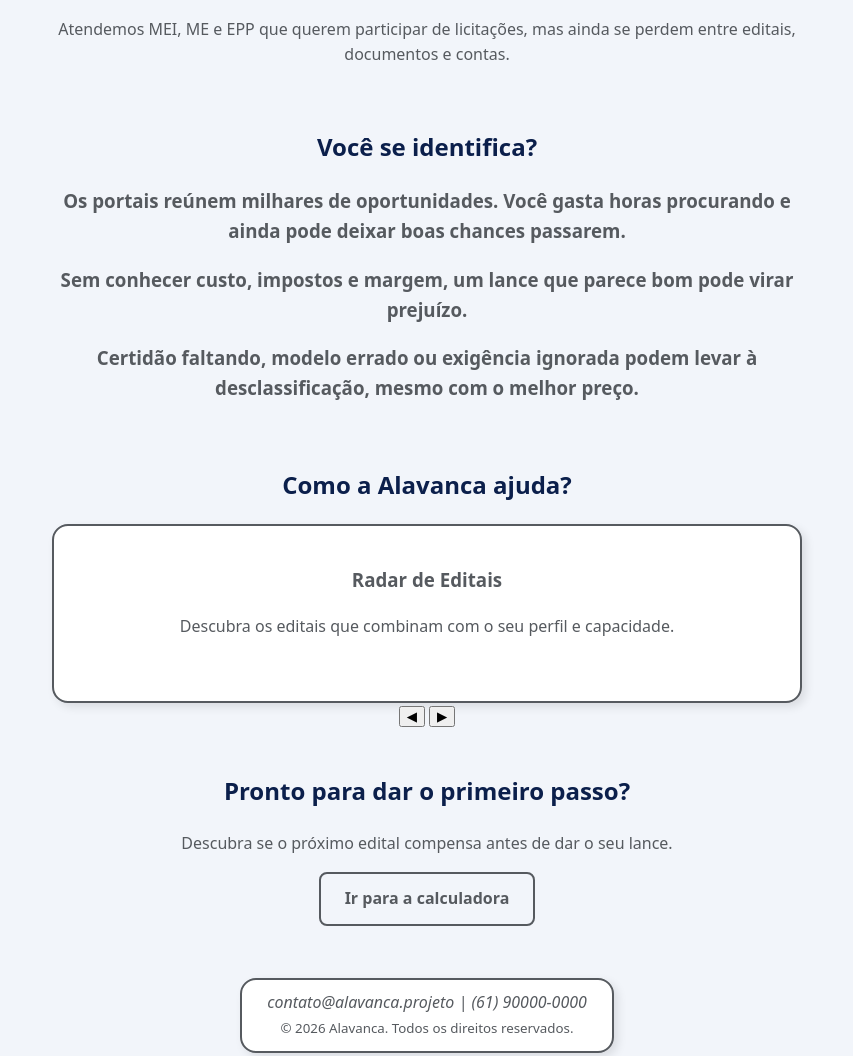
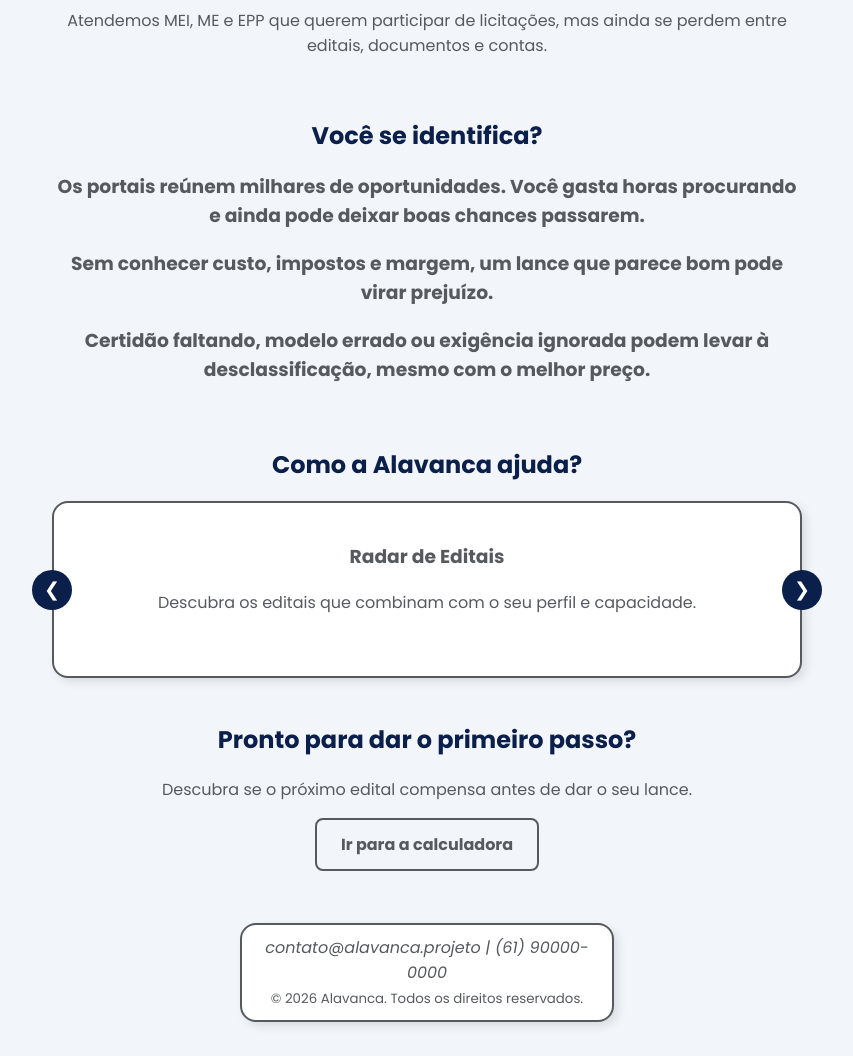
Before and after one commit to gaohears/java_senai, a plain HTML site: page Atividade HTML, CSS e JS/Projeto_Alavanca/index.html in a window 1280 px wide. Shown: the part 420-1476 px from the top of the page, without its empty margins (213-1066 px from the left). Drawn offline with Linux system fonts and the light colour scheme.

Commit message:
Aprimora botão do carrossel e substitui fonte

```diff
--- a/Atividade HTML, CSS e JS/Projeto_Alavanca/index.html
+++ b/Atividade HTML, CSS e JS/Projeto_Alavanca/index.html
@@ -5,6 +5,9 @@
     <meta name="viewport" content="width=device-width, initial-scale=1.0">
     <link rel="icon" href="alavanca_favicon.svg" type="image/svg+xml">
     <title>Alavanca Licitações</title>
+    <link rel="preconnect" href="https://fonts.googleapis.com">
+    <link rel="preconnect" href="https://fonts.gstatic.com" crossorigin>
+    <link href="https://fonts.googleapis.com/css2?family=Poppins:ital,wght@0,100;0,200;0,300;0,400;0,500;0,600;0,700;0,800;0,900;1,100;1,200;1,300;1,400;1,500;1,600;1,700;1,800;1,900&display=swap" rel="stylesheet">
     <link rel="stylesheet" href="style.css">
 </head>
 <body>
@@ -47,6 +50,7 @@
         </section>
         <section>
             <h2>Como a Alavanca ajuda?</h2>
+            <div class="area-carrossel">
                 <div class="carrossel">
                     <div class="faixa">
                         <article class="slide"><h3>Radar de Editais</h3><p>Descubra os editais que combinam com o seu perfil e capacidade.</p></article>
@@ -56,8 +60,9 @@
                         <article class="slide"><h3>Análise de Propostas</h3><p>Confira a documentação da proposta vencedora e encontre falhas que abrem espaço para recursos.</p></article>
                     </div>
                 </div>
-            <button type="button" onclick="slideAnterior()" aria-label="Slide anterior">◀</button>
-            <button type="button" onclick="slideSeguinte()" aria-label="Slide seguinte">▶</button>
+                <button type="button" onclick="slideAnterior()" aria-label="Slide anterior" class="seta seta-esquerda"> ❮</button>
+                <button type="button" onclick="slideSeguinte()" aria-label="Slide seguinte" class="seta seta-direita">❯</button>
+            </div>
         </section>
         <section>
             <h2>Pronto para dar o primeiro passo?</h2>
--- a/Atividade HTML, CSS e JS/Projeto_Alavanca/style.css
+++ b/Atividade HTML, CSS e JS/Projeto_Alavanca/style.css
@@ -6,8 +6,7 @@
 body {
     background-color: var(--fundo-claro);
     color: #565a5f;
-    font-family: system-ui, -apple-system, BlinkMacSystemFont, 'Segoe UI', Roboto, Oxygen, Ubuntu, Cantarell, 'Open Sans', 'Helvetica Neue', sans-serif;
-    line-height: 1.6;
+    font-family: 'Poppins', sans-serif;
 }
 header {
     display: flex;
@@ -24,6 +23,10 @@ header {
 }
 h1, h2{
     color: var(--azul);
+    font-family: 'Poppins', sans-serif;
+}
+h3 {
+    font-family: 'Poppins', sans-serif;
 }
 nav a:hover {
     color: var(--laranja);
@@ -171,6 +174,9 @@ footer {
     box-shadow: 4px 4px 10px rgba(0, 0, 0, 0.1);
     background-color: white;
 }
+.area-carrossel {
+    position: relative;
+}
 .faixa {
     display: flex;
     transition: transform 0.5s ease-in-out;
@@ -181,3 +187,27 @@ footer {
     padding: 20px;
     text-align: center;
 }
+.seta {
+    width: 40px;
+    height: 40px;
+    border-radius: 50%;
+    background-color: var(--azul);
+    color: white;
+    border: none;
+    font-size: 1.2rem;
+    cursor: pointer;
+    transition: background-color 0.3s;
+    position: absolute;
+    top: 50%;
+    transform: translateY(-50%);
+    z-index: 5;
+}
+.seta:hover {
+    background-color: var(--laranja);
+}
+.seta-esquerda {
+    left: -20px;
+}
+.seta-direita {
+    right: -20px;
+}
```
Also changed, not shown: Atividade HTML, CSS e JS/Projeto_Alavanca/calculadora.html (+3 -0 lines), Atividade HTML, CSS e JS/Projeto_Alavanca/como_funciona.html (+3 -0 lines), Atividade HTML, CSS e JS/Projeto_Alavanca/servicos.html (+3 -0 lines). Lines whose indentation alone changed are shown as unchanged.
